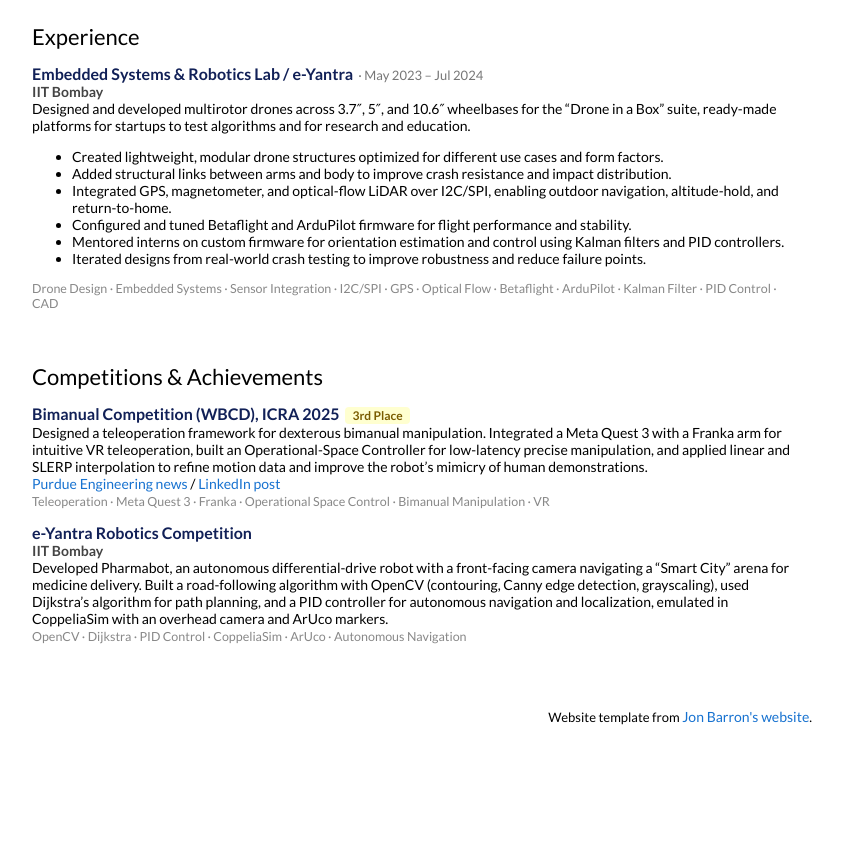
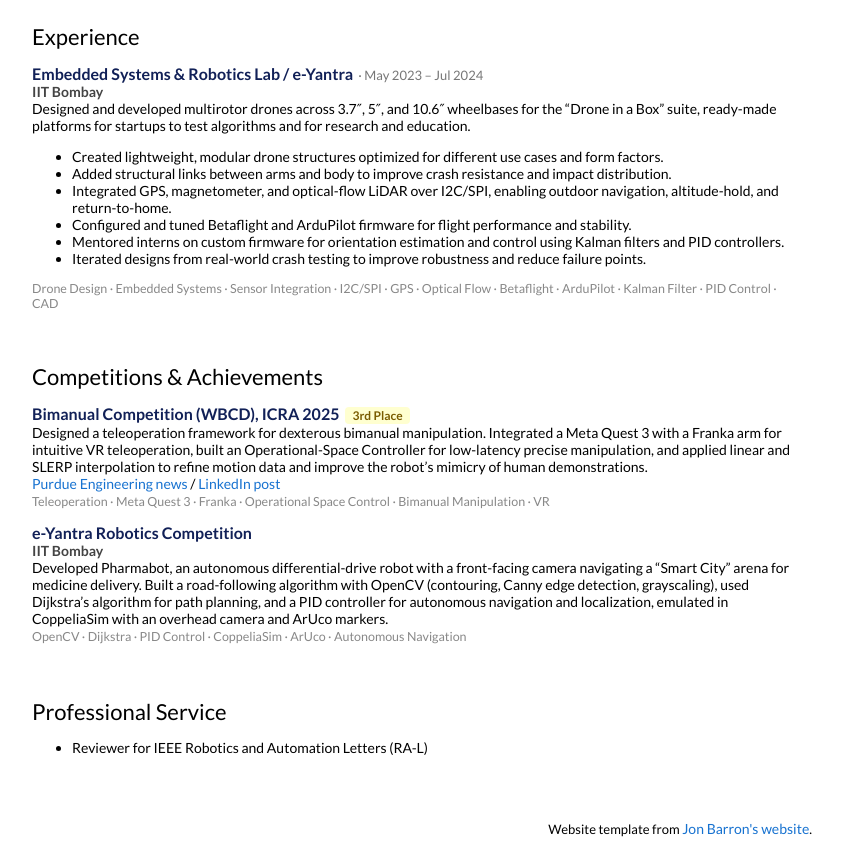
Before and after one commit to AdeeshDesai/AdeeshDesai.github.io, a plain HTML site: page index.html in a window 1280 px wide. Shown: the part 2092-2942 px from the top of the page, without its empty margins (228-1071 px from the left). Before the commit the page ends 2830 px from the top, so only its background shows below. Drawn offline with Linux system fonts and the light colour scheme.

Commit message:
Add Professional Service section (RA-L reviewer)

```diff
--- a/index.html
+++ b/index.html
@@ -255,6 +255,18 @@
             </tr>
           </tbody></table>
 
+          <!-- ===== Professional Service ===== -->
+          <table style="width:100%;border:0px;border-spacing:0px;border-collapse:separate;margin-right:auto;margin-left:auto;"><tbody>
+            <tr>
+              <td style="padding:20px;width:100%;vertical-align:middle">
+                <h2>Professional Service</h2>
+                <ul>
+                  <li>Reviewer for IEEE Robotics and Automation Letters (RA-L)</li>
+                </ul>
+              </td>
+            </tr>
+          </tbody></table>
+
           <!-- ===== Footer ===== -->
           <table style="width:100%;border:0px;border-spacing:0px;border-collapse:separate;margin-right:auto;margin-left:auto;"><tbody>
             <tr>
```
